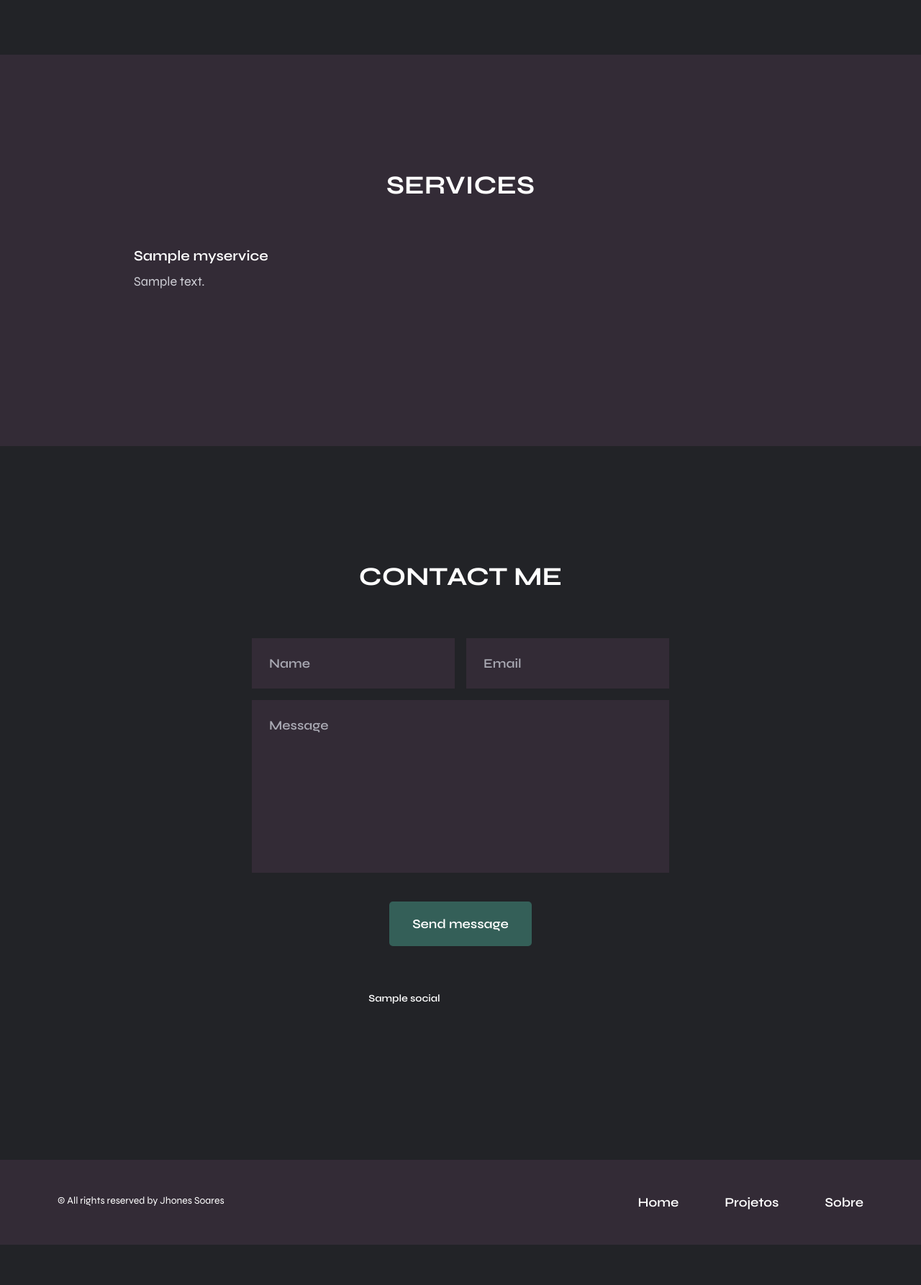
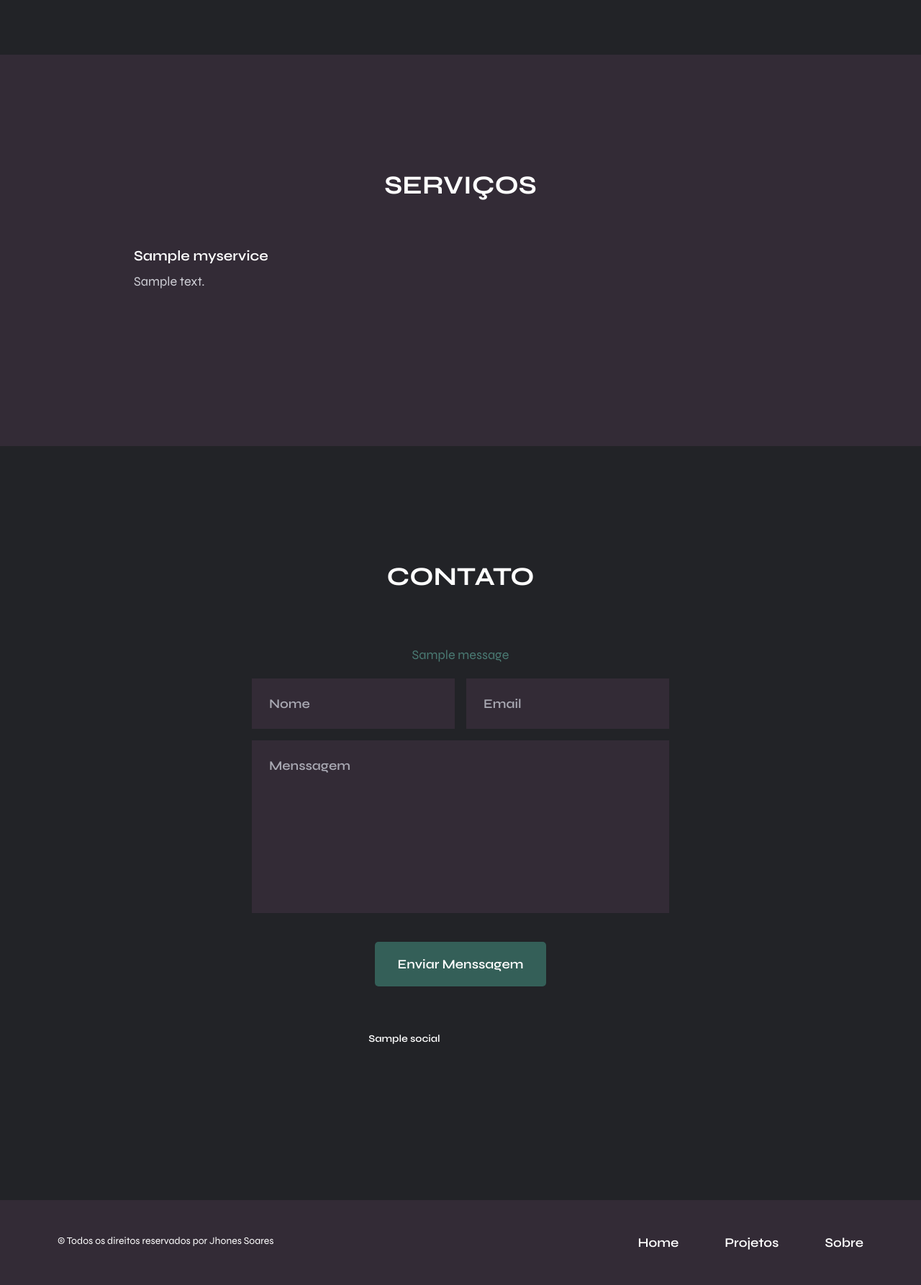
Before and after one commit to JhonesSoares/portfolio_jhones, a Django app: page / in a window 1280 px wide. Shown: the part 2800-4586 px from the top of the page at 72% size. Before the commit the page ends 4530 px from the top, so only its background shows below. Run offline with Django 5.2, Linux system fonts and the light colour scheme; tables that the repository leaves empty hold one stand-in row (values such as "Sample post"); grey boxes marked "Sample" are stand-in pictures; one stand-in notice (Sample message) is shown; some libraries are stand-ins or nearby versions.

Commit message:
Evio de email automatico, pagina de projeto.

```diff
--- a/src/base_static/global/css/contact.css
+++ b/src/base_static/global/css/contact.css
@@ -68,3 +68,14 @@
   font-weight: var(--font-semi-bold);
   color: var(--title-color);
 }
+
+.alert {
+  text-align: center;
+  padding: 12px;
+  margin: 10px 0;
+  border-radius: 5px;
+}
+
+.alert-success {
+  color: var(--first-color-light);
+}
--- a/src/base_templates/global/partials/footer.html
+++ b/src/base_templates/global/partials/footer.html
@@ -16,7 +16,7 @@
     </ul>
 
     <span class="footer__copy">
-      &#169; All rights reserved by Jhones Soares
+      &#169; Todos os direitos reservados por Jhones Soares
     </span>
   </div>
 </footer>
--- a/src/base_templates/global/partials/header.html
+++ b/src/base_templates/global/partials/header.html
@@ -3,28 +3,28 @@
   <!-- Menu expansível (nav) -->
 
   <nav class="nav container">
-    <a href="" class="nav__logo">Jhones</a>
+    <a href="{% url "jhones:home" %}" class="nav__logo">Jhones</a>
 
     <div class="nav__menu" id="nav-menu">
       <ul class="nav__list">
         <li>
-          <a href="" class="nav__link active-link">Home</a>
+          <a href="{% url "jhones:home" %}" class="nav__link active-link">Home</a>
         </li>
 
         <li>
-          <a href="#work" class="nav__link">Projetos</a>
+          <a href="{% url "jhones:home" %}#work" class="nav__link">Projetos</a>
         </li>
 
         <li>
-          <a href="#info" class="nav__link">Sobre</a>
+          <a href="{% url "jhones:home" %}#info" class="nav__link">Sobre</a>
         </li>
 
         <li>
-          <a href="#services" class="nav__link">Serviços</a>
+          <a href="{% url "jhones:home" %}#services" class="nav__link">Serviços</a>
         </li>
 
         <li>
-          <a href="#contact" class="nav__link">Contate-me</a>
+          <a href="{% url "jhones:home" %}#contact" class="nav__link">Contato</a>
         </li>
       </ul>
 
--- a/src/jhones/models.py
+++ b/src/jhones/models.py
@@ -11,6 +11,7 @@ class SectionProjects(models.Model):
         upload_to="jhones/covers/%Y/%m/%d/", blank=True, default=""
     )
     image = imageSize()
+    text = models.TextField(max_length=500, blank=True, null=True)
 
     def save(self, *args, **kwargs):
         super().save(*args, **kwargs)
--- a/src/jhones/templates/jhones/partials/contact.html
+++ b/src/jhones/templates/jhones/partials/contact.html
@@ -1,6 +1,16 @@
       <!--==================== CONTACT ====================-->
       <section class="contact section" id="contact">
-        <h2 class="section__title">CONTACT ME</h2>
+        <h2 class="section__title">CONTATO</h2>
+
+        {% if messages %}
+          <div class="messages">
+            {% for message in messages %}
+              <div class="alert alert-{{ message.tags }}">
+                {{ message }}
+              </div>
+            {% endfor %}
+          </div>
+        {% endif %}
 
         <div class="contact__container container grid">
 
@@ -8,13 +18,13 @@
             {% csrf_token %}
 
             <div class="contact__group grid">
-              <input name="contact_name" type="text" name="" placeholder="Name" required class="contact__input">
+              <input name="contact_name" type="text" name="" placeholder="Nome" required class="contact__input">
               <input name="email" type="email" name="" placeholder="Email" required class="contact__input">
             </div>
 
-            <textarea name="text_message" placeholder="Message" required class="contact__input contact__area"></textarea>
+            <textarea name="text_message" placeholder="Menssagem" required class="contact__input contact__area"></textarea>
 
-            <button type="submit" class="button contact__button">Send message</button>
+            <button type="submit" class="button contact__button">Enviar Menssagem</button>
 
             <p class="contact__message" id="contact-message"></p>
           </form>
--- a/src/jhones/templates/jhones/partials/initial.html
+++ b/src/jhones/templates/jhones/partials/initial.html
@@ -10,10 +10,10 @@
 
           <div class="home__data">
             <h1 class="home__name">Jhones<br />Soares</h1>
-            <h3 class="home__profession">PythonDeveloper</h3>
+            <h3 class="home__profession">SoftwareDeveloper</h3>
           </div>
 
-          <a href="#work" class="home__scroll">
+          <a href="{% url "jhones:home" %}#work" class="home__scroll">
             <span class="home__scroll-text">Projetos</span>
           </a>
         </div>
--- a/src/jhones/templates/jhones/partials/projects.html
+++ b/src/jhones/templates/jhones/partials/projects.html
@@ -3,10 +3,9 @@
         <h2 class="section__title">PROJETOS</h2>
 
         <div class="work__container container grid">
-
           {% for section_project in section_projects %}
             <article class="work__card">
-              <a href="#" target="_blank" class="work__link">
+              <a href="{% url "jhones:projeto" section_project.id %}" class="work__link">
                 <h2 class="work__title">{{ section_project.title }}</h2>
                 <p class="work__description">
                   {{ section_project.description }}
@@ -16,7 +15,6 @@
               </a>
             </article>
           {% endfor %}
-
         </div>
 
       </section>
--- a/src/jhones/templates/jhones/partials/services.html
+++ b/src/jhones/templates/jhones/partials/services.html
@@ -1,6 +1,6 @@
       <!--==================== SERVICES ====================-->
       <section class="services section" id="services">
-        <h2 class="section__title">SERVICES</h2>
+        <h2 class="section__title">SERVIÇOS</h2>
 
         <div class="services__container container grid">
 
--- a/src/jhones/urls.py
+++ b/src/jhones/urls.py
@@ -6,5 +6,5 @@ app_name = "jhones"
 
 urlpatterns = [
     path("", views.home, name="home"),
-    path("jhones/projetos", views.project, name="projetos"),
+    path("projeto/<int:id>/", views.project, name="projeto"),
 ]
--- a/src/jhones/views.py
+++ b/src/jhones/views.py
@@ -1,3 +1,6 @@
+from django.conf import settings
+from django.contrib import messages
+from django.core.mail import EmailMessage
 from django.http import HttpRequest, HttpResponse
 from django.shortcuts import render
 
@@ -12,8 +15,31 @@ def home(request: HttpRequest) -> HttpResponse:
     contacts = Social.objects.all().order_by("id")
 
     if request.method == "POST":
-        form = request.POST
-        print(form)
+        name = request.POST.get("contact_name")
+        email = request.POST.get("email")
+        message = request.POST.get("text_message")
+
+        assunto = f"📩 Nova mensagem do portfólio — {name}"
+
+        corpo = f"""
+        Você recebeu uma nova mensagem do seu portfólio:
+
+        Nome: {name}
+        Email: {email}
+
+        Mensagem:
+        {message}
+        """
+        email_msg = EmailMessage(
+            subject=assunto,
+            body=corpo,
+            from_email=settings.DEFAULT_FROM_EMAIL,
+            to=[settings.DEFAULT_FROM_EMAIL],
+        )
+        email_msg.send()
+        messages.success(
+            request, "Mensagem enviada com sucesso! Em breve entrarei em contato."
+        )
 
     return render(
         request,
@@ -27,8 +53,13 @@ def home(request: HttpRequest) -> HttpResponse:
     )
 
 
-def project(request: HttpRequest) -> HttpResponse:
+def project(request: HttpRequest, id: int) -> HttpResponse:
+    section_project = SectionProjects.objects.filter(pk=id).order_by("-id").first()
+
     return render(
         request,
         "jhones/pages/project.html",
+        context={
+            "section_project": section_project,
+        },
     )
```
Also changed, not shown: src/jhones/templates/jhones/pages/project.html (+23 -1 lines), src/project/settings.py (+15 -1 lines), src/jhones/migrations/0006_sectionprojects_text.py (added).
